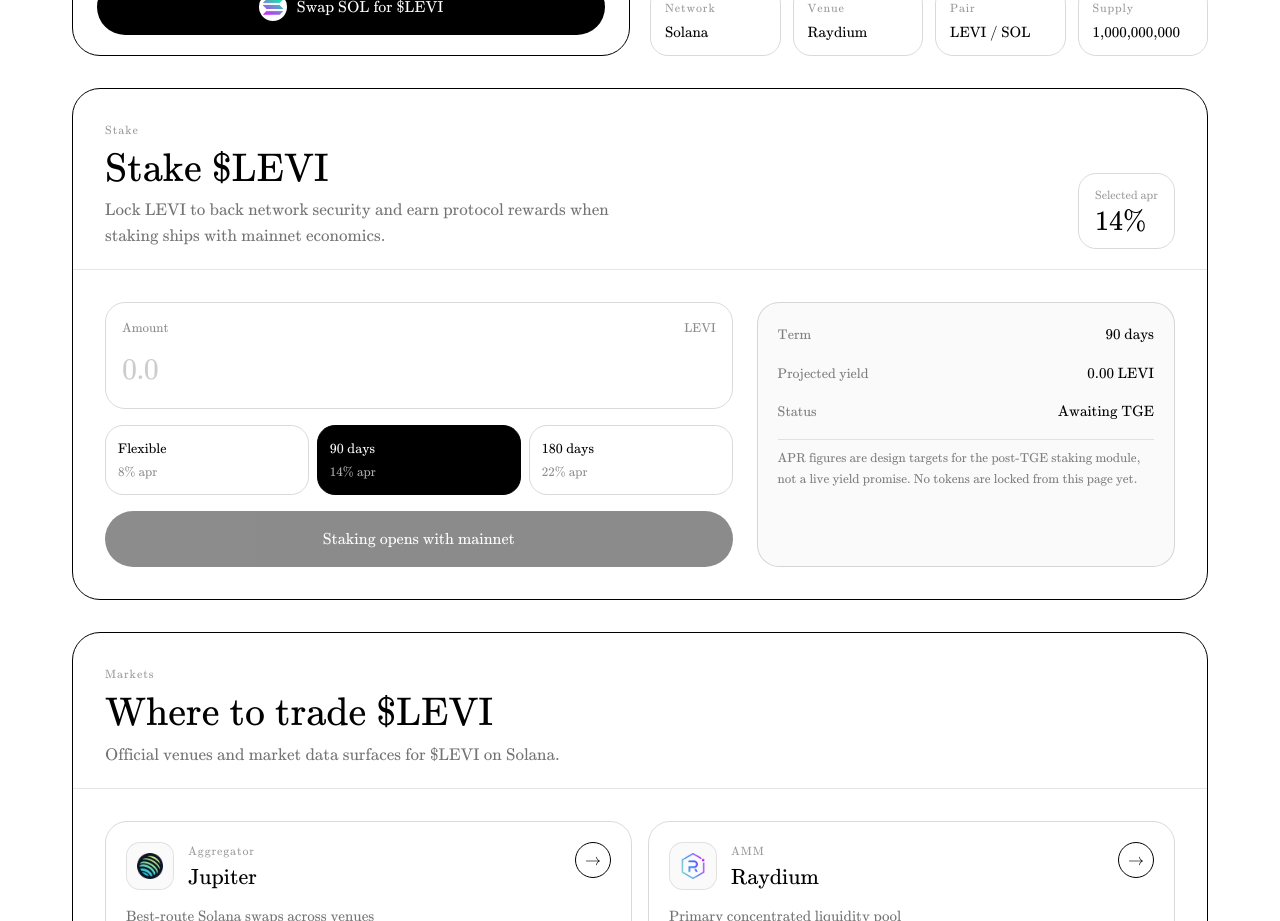
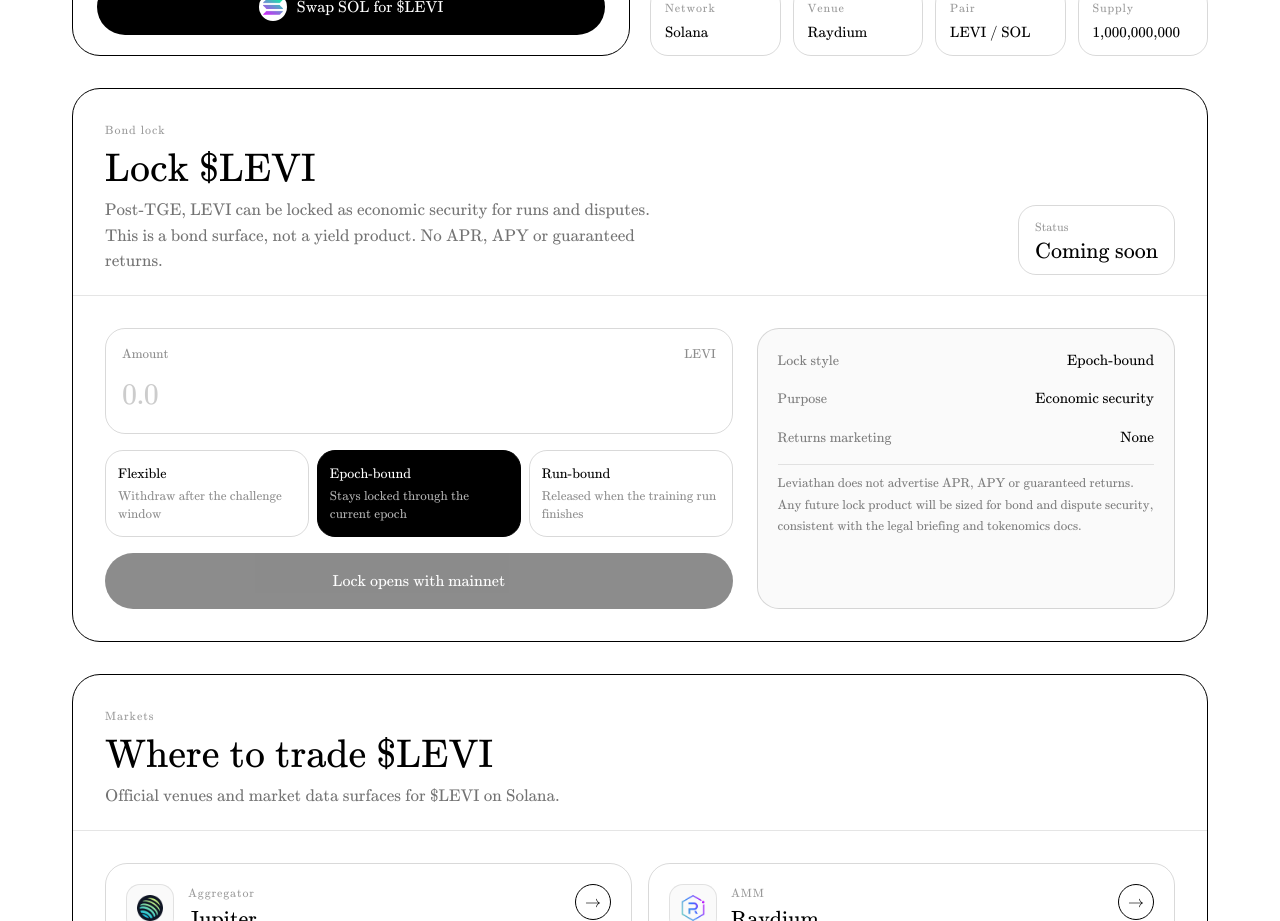
Before and after one commit to wienerlabs/leviathan-web, a React (Vite) app: page /get-levi in a window 1280 px wide. Shown: the part 1440-2361 px from the top of the page. Built offline with nearby package versions, Linux system fonts and the light colour scheme; no server answers.

Commit message:
fix: sync 1.35x reward margin and remove stake apr marketing
Update bond/reward copy to the 1.35x H100 margin and replace the Get $LEVI
stake APR UI with a non-yield bond-lock preview.

```diff
--- a/src/components/ExplainSection.tsx
+++ b/src/components/ExplainSection.tsx
@@ -28,7 +28,7 @@
               {
                 label: 'Reward',
                 tex: 'R = \\text{round reward}',
-                note: 'Calibrated to ~1.2x H100 market cost of the round FLOPs.',
+                note: 'Calibrated to ~1.35x H100 market cost of the round FLOPs.',
               },
               {
                 label: 'Audit p',
@@ -50,10 +50,10 @@
               <p className="text-[15px] md:text-[16px] text-black/55 leading-relaxed">
                 At <MathTex tex="p=0.1" className="text-[15px]" />, Phase 0
                 calibration gives roughly{' '}
-                <MathTex tex={String.raw`\$0.13`} className="text-[15px]" />{' '}
+                <MathTex tex={String.raw`\$0.15`} className="text-[15px]" />{' '}
                 (125M),{' '}
-                <MathTex tex={String.raw`\$2.60`} className="text-[15px]" />{' '}
-                (1B), <MathTex tex={String.raw`\$36`} className="text-[15px]" />{' '}
+                <MathTex tex={String.raw`\$2.91`} className="text-[15px]" />{' '}
+                (1B), <MathTex tex={String.raw`\$41`} className="text-[15px]" />{' '}
                 (7B) per worker.
               </p>
             }
--- a/src/components/Waitlist.tsx
+++ b/src/components/Waitlist.tsx
@@ -15,7 +15,7 @@
   {
     id: 'datacenter',
     label: 'Datacenter supply',
-    detail: 'H100 / B200 fleets. Predictable GPU-hour yield and settlement.',
+    detail: 'H100 / B200 fleets. Predictable GPU-hour settlement.',
   },
   {
     id: 'builder',
--- a/src/components/charts/TokenomicsCharts.tsx
+++ b/src/components/charts/TokenomicsCharts.tsx
@@ -151,7 +151,7 @@
           swatch: '#000',
         },
       ]}
-      footer="fee = 1.1× cost · reward = 1.2× cost → burn/rewards = p × 1.1 / 1.2"
+      footer="fee = 1.1× cost · reward = 1.35× cost → burn/rewards = p × 1.1 / 1.35"
     />
   )
 }
@@ -492,7 +492,7 @@
     <ChartShell
       eyebrow="Figure T04"
       title="Round economics by preset"
-      subtitle="Reward = 1.2× H100-market round cost. Bond at p = 0.1 is nine rounds of that reward."
+      subtitle="Reward = 1.35× H100-market round cost. Bond at p = 0.1 is nine rounds of that reward."
       meta={
         <div className="flex flex-wrap gap-x-4 gap-y-2 md:justify-end text-[14px] text-black/60">
           <span className="inline-flex items-center gap-2">
@@ -617,8 +617,8 @@
       heightClass="h-[320px] md:h-[360px]"
       footer={
         <p className="text-[14px] md:text-[15px] text-black/50 leading-relaxed">
-          Audit fee floor = 1.1× H100 contribution cost. Reward = 1.2× cost.
-          So burn / rewards = p × 1.1 / 1.2, preset-independent.
+          Audit fee floor = 1.1× H100 contribution cost. Reward = 1.35× cost.
+          So burn / rewards = p × 1.1 / 1.35, preset-independent.
         </p>
       }
     >
--- a/src/components/levi/LeviStake.tsx
+++ b/src/components/levi/LeviStake.tsx
@@ -1,23 +1,28 @@
-import { useMemo, useState } from 'react'
+import { useState } from 'react'
 import { motion } from 'motion/react'
 
-const TERMS = [
-  { id: 'flex', label: 'Flexible', days: 0, apr: 8 },
-  { id: '90', label: '90 days', days: 90, apr: 14 },
-  { id: '180', label: '180 days', days: 180, apr: 22 },
+const LOCK_OPTIONS = [
+  {
+    id: 'flexible',
+    label: 'Flexible',
+    detail: 'Withdraw after the challenge window',
+  },
+  {
+    id: 'epoch',
+    label: 'Epoch-bound',
+    detail: 'Stays locked through the current epoch',
+  },
+  {
+    id: 'run',
+    label: 'Run-bound',
+    detail: 'Released when the training run finishes',
+  },
 ] as const
 
 export default function LeviStake() {
   const [amount, setAmount] = useState('')
-  const [term, setTerm] = useState<(typeof TERMS)[number]['id']>('90')
-  const selected = TERMS.find((t) => t.id === term) ?? TERMS[1]
-
-  const projected = useMemo(() => {
-    const n = Number(amount)
-    if (!Number.isFinite(n) || n <= 0) return null
-    const yearFrac = selected.days > 0 ? selected.days / 365 : 30 / 365
-    return n * (selected.apr / 100) * yearFrac
-  }, [amount, selected])
+  const [lock, setLock] = useState<(typeof LOCK_OPTIONS)[number]['id']>('epoch')
+  const selected = LOCK_OPTIONS.find((t) => t.id === lock) ?? LOCK_OPTIONS[1]
 
   return (
     <motion.section
@@ -30,21 +35,20 @@
       <div className="px-5 sm:px-8 pt-6 sm:pt-8 pb-5 border-b border-black/10 flex flex-col md:flex-row md:items-end md:justify-between gap-4">
         <div>
           <p className="text-[12px] tracking-[0.08em] text-black/40 mb-2">
-            Stake
+            Bond lock
           </p>
           <h2 className="font-italiana text-[32px] sm:text-[40px] leading-[1.08]">
-            Stake $LEVI
+            Lock $LEVI
           </h2>
-          <p className="mt-2 text-[15px] sm:text-[17px] text-black/55 max-w-[520px]">
-            Lock LEVI to back network security and earn protocol rewards when
-            staking ships with mainnet economics.
+          <p className="mt-2 text-[15px] sm:text-[17px] text-black/55 max-w-[560px]">
+            Post-TGE, LEVI can be locked as economic security for runs and
+            disputes. This is a bond surface, not a yield product. No APR, APY
+            or guaranteed returns.
           </p>
         </div>
         <div className="rounded-[18px] border border-black/15 px-4 py-3">
-          <p className="text-[12px] text-black/40">Selected apr</p>
-          <p className="text-[28px] tabular-nums leading-none mt-1">
-            {selected.apr}%
-          </p>
+          <p className="text-[12px] text-black/40">Status</p>
+          <p className="text-[22px] leading-none mt-1 font-medium">Coming soon</p>
         </div>
       </div>
 
@@ -65,15 +69,15 @@
             />
           </div>
 
-          <div className="grid grid-cols-3 gap-2">
-            {TERMS.map((t) => (
+          <div className="grid grid-cols-1 sm:grid-cols-3 gap-2">
+            {LOCK_OPTIONS.map((t) => (
               <button
                 key={t.id}
                 type="button"
-                onClick={() => setTerm(t.id)}
+                onClick={() => setLock(t.id)}
                 className={[
                   'rounded-[18px] border px-3 py-3 text-left transition-colors',
-                  term === t.id
+                  lock === t.id
                     ? 'border-black bg-black text-white'
                     : 'border-black/15 hover:border-black',
                 ].join(' ')}
@@ -81,11 +85,11 @@
                 <p className="text-[14px] font-medium">{t.label}</p>
                 <p
                   className={[
-                    'text-[13px] mt-1',
-                    term === t.id ? 'text-white/70' : 'text-black/45',
+                    'text-[13px] mt-1 leading-snug',
+                    lock === t.id ? 'text-white/70' : 'text-black/45',
                   ].join(' ')}
                 >
-                  {t.apr}% apr
+                  {t.detail}
                 </p>
               </button>
             ))}
@@ -96,28 +100,29 @@
             disabled
             className="w-full h-12 sm:h-14 rounded-full bg-black text-white text-[15px] sm:text-[16px] font-medium opacity-45 cursor-not-allowed"
           >
-            Staking opens with mainnet
+            Lock opens with mainnet
           </button>
         </div>
 
         <div className="rounded-[22px] border border-black/15 bg-black/[0.02] px-5 py-5 space-y-4">
           <div className="flex items-center justify-between gap-3">
-            <span className="text-[14px] text-black/50">Term</span>
-            <span className="text-[15px] font-medium">{selected.label}</span>
+            <span className="text-[14px] text-black/50">Lock style</span>
+            <span className="text-[15px] font-medium text-right">{selected.label}</span>
           </div>
           <div className="flex items-center justify-between gap-3">
-            <span className="text-[14px] text-black/50">Projected yield</span>
-            <span className="text-[15px] tabular-nums font-medium">
-              {projected == null ? '0.00 LEVI' : `${projected.toFixed(2)} LEVI`}
+            <span className="text-[14px] text-black/50">Purpose</span>
+            <span className="text-[15px] font-medium text-right">
+              Economic security
             </span>
           </div>
           <div className="flex items-center justify-between gap-3">
-            <span className="text-[14px] text-black/50">Status</span>
-            <span className="text-[15px] font-medium">Awaiting TGE</span>
+            <span className="text-[14px] text-black/50">Returns marketing</span>
+            <span className="text-[15px] font-medium text-right">None</span>
           </div>
           <p className="text-[13px] text-black/50 leading-relaxed pt-2 border-t border-black/10">
-            APR figures are design targets for the post-TGE staking module, not
-            a live yield promise. No tokens are locked from this page yet.
+            Leviathan does not advertise APR, APY or guaranteed returns. Any
+            future lock product will be sized for bond and dispute security,
+            consistent with the legal briefing and tokenomics docs.
           </p>
         </div>
       </div>
--- a/src/data/phase0.ts
+++ b/src/data/phase0.ts
@@ -18,6 +18,7 @@
   break_even_bond_usd: number
   expected_rounds_to_catch: number
   round_reward_usd: number
+  round_cost_usd: number
 }
 
 type ResultsFile = {
@@ -168,6 +169,8 @@
   return map
 })()
 
+const REWARD_MARGIN = 1.35
+
 export const bondChartData = [0.02, 0.05, 0.1, 0.2, 0.3].map((p) => {
   const row: Record<string, number | string> = {
     pLabel: `${Math.round(p * 100)}%`,
@@ -181,7 +184,8 @@
       : preset.startsWith('1B')
         ? 'genesis1B'
         : 'scale7B'
-    row[short] = Number(hit.break_even_bond_usd.toFixed(4))
+    const reward = hit.round_cost_usd * REWARD_MARGIN
+    row[short] = Number(((reward * (1 - p)) / p).toFixed(4))
     row.expectedCatch = hit.expected_rounds_to_catch
   }
   return row
```
Also changed, not shown: src/data/phase0-results.json (+30 -30 lines), src/data/tokenomics.ts (+15 -12 lines), src/docs/pages.tsx (+8 -8 lines).
